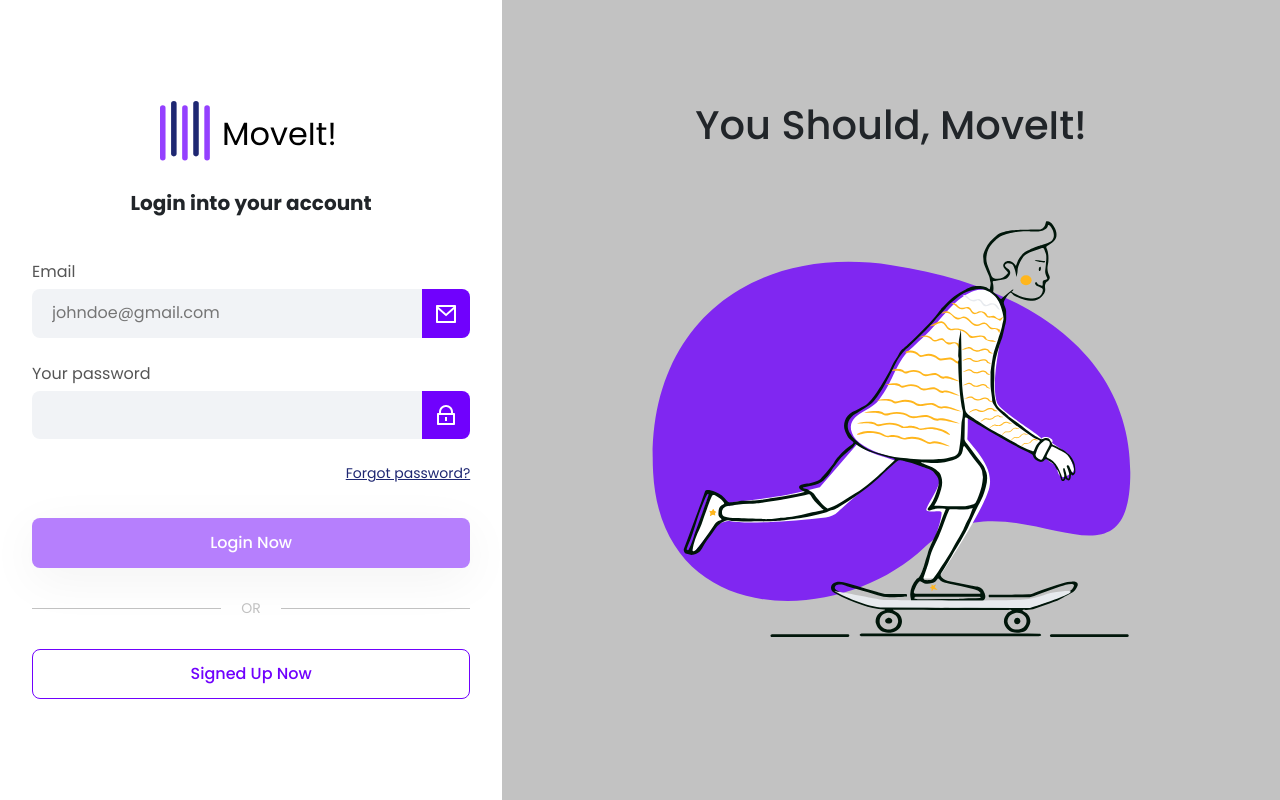
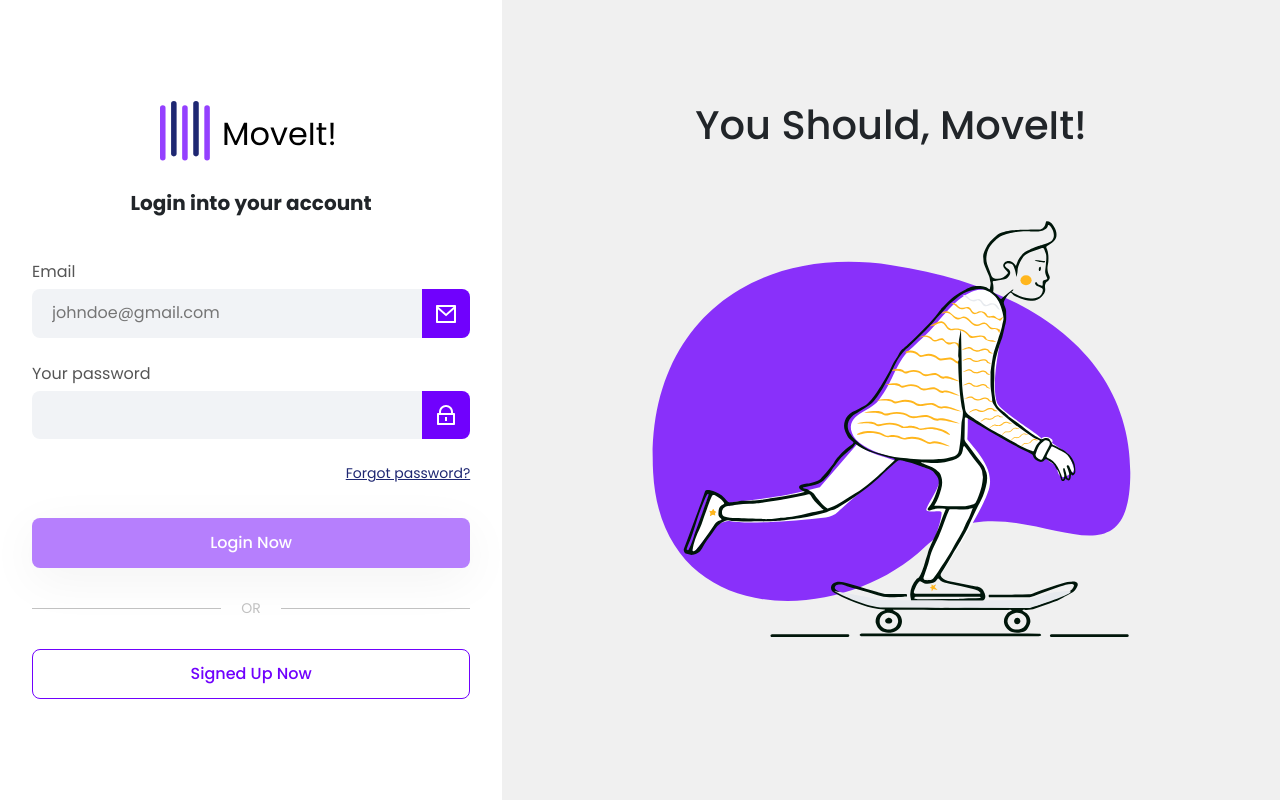
Before and after one commit to giovannaarrais/login-page, an Angular app: page / in a window 1280 px wide. Built offline with nearby package versions, Linux system fonts and the light colour scheme.

Commit message:
:lipstick: style: alterar cor de fundo da seção principal no layout de login

```diff
--- a/src/app/components/default-login-layout/default-login-layout.component.scss
+++ b/src/app/components/default-login-layout/default-login-layout.component.scss
@@ -81,7 +81,7 @@ main{
     .main-section{
         gap: 8px;
         flex-grow: 1;
-        background-color: $gray-bg;
+        background-color: #c2c2c240;
         @media screen and (max-width: 767px) {
             width: 100%;
             padding: 2rem 0;
```
